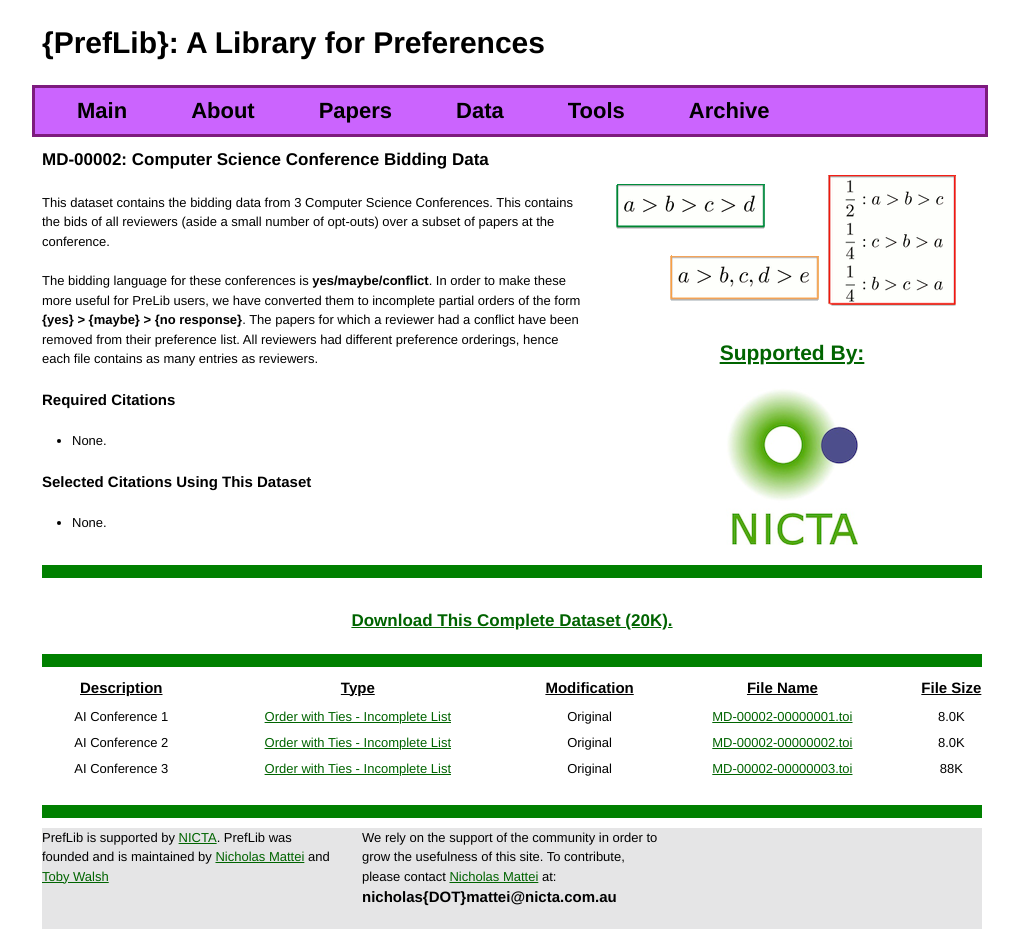
After one commit to endolith/PrefLib-www, a PHP site: page /data/matching/csconf/index.php in a window 1280 px wide. The commit adds this page. Shown: the whole page, without its empty margins (128-1147 px from the left). Run offline with PHP 8.4, Linux system fonts and the light colour scheme.

Commit message:
final update before main push

```diff
--- a/www/data/index.php
+++ b/www/data/index.php
@@ -120,7 +120,7 @@
 <h4 style=text-align:center> Matching Data</h4><a name = "md"></a>
 <div class="news_box"><h6><a href=" /data/matching/kidney/ "> MD-00001: Kidney Data</a></h6><p>This dataset contains 310 instances of synthetic kidney donor pools.  The data was generated using a state of the art donor pool generation method (described in Saidman et al., Increasing the opportunity of live kidney donation by matching for two-and three-way exchanges. Transplantation 81(5), 2006) and was donated by <a href="http://www.cs.cmu.edu/~dickerson">John Dickerson.</a>  John has recently posted his generation as well as his exchange solving code online; it is available <a href="https://github.com/JohnDickerson/KidneyExchange">here</a>.</p></div>
 
-<div class="news_box"><h6><a href=" /data/matching/aiconf/ "> MD-00002: AI Conference Bidding Data</a></h6><p>This dataset contains the bidding data from 3 AI Conferences.  This contains the bids of all reviewers (aside a small number of opt-outs) over a subset of papers at the conference.</p></div>
+<div class="news_box"><h6><a href=" /data/matching/csconf/ "> MD-00002: Computer Science Conference Bidding Data</a></h6><p>This dataset contains the bidding data from 3 Computer Science Conferences.  This contains the bids of all reviewers (aside a small number of opt-outs) over a subset of papers at the conference.</p></div>
 
 
 
--- /dev/null
+++ b/www/data/matching/csconf/index.php
@@ -0,0 +1,65 @@
+
+	<!DOCTYPE html PUBLIC "-//W3C//DTD XHTML 1.0 Strict//EN" "http://www.w3.org/TR/xhtml1/DTD/xhtml1-strict.dtd">
+	<html xmlns="http://www.w3.org/1999/xhtml" xml:lang="en" lang="en">
+	<head>
+		<?php require_once($_SERVER['DOCUMENT_ROOT'] . '/common/head.php'); ?>
+	</head>
+
+	<body>
+		<div class="container_12">
+			<?php require_once($_SERVER['DOCUMENT_ROOT'] . '/common/menu.php'); ?>
+
+
+&nbsp;<div class="grid_7">
+<h5>MD-00002: Computer Science Conference Bidding Data</h5>
+<p>This dataset contains the bidding data from 3 Computer Science Conferences.  This contains the bids of all reviewers (aside a small number of opt-outs) over a subset of papers at the conference.</p> <p>The bidding language for these conferences is <b>yes/maybe/conflict</b>.  In order to make these more useful for PreLib users, we have converted them to incomplete partial orders of the form <b>{yes} > {maybe} > {no response}</b>.  The papers for which a reviewer had a conflict have been removed from their preference list.  All reviewers had different preference orderings, hence each file contains as many entries as reviewers.</p>
+
+<p><h6>Required Citations</h6><p><ul>
+<li>None.</li></ul></p>
+
+<p><h6>Selected Citations Using This Dataset</h6><p><ul>
+<li>None.</li></ul></p>
+
+</div>
+			<!-- Pictures and Links -->
+			<div class="grid_5">
+				<p>
+				<img src="/images/pref.png" alt="" title="" />
+
+				<a href="http://www.nicta.com.au/category/research/optimisation/" class="center"> <h3>Supported By:</h3><img src="/images/nicta.png" alt="" title="NICTA" /></a>
+				</p>
+			</div>
+
+			<!-- Break Page... -->
+			<div class="clear"></div>
+			<div class="grid_12 spacer"></div>
+			<div class="clear"></div>
+
+
+<div class="grid_12"><p><ul><h5 style="text-align:center;"><a href=" /data/matching/csconf/csconf.zip ">Download This Complete Dataset (20K).</a></h5></ul></p></div>
+
+<!-- Break Page... -->
+																		<div class="clear"></div>
+																		<div class="grid_12 spacer"></div>
+																		<div class="clear"></div>
+
+																		<div class="grid_12">
+																		<table class="DataTable">
+																		<tr><th>Description</th><th>Type</th><th>Modification</th><th>File Name</th><th>File Size</th></tr>
+
+																		 <tr><td> AI Conference 1 </td><td> <a href="/data/format.php#toi">Order with Ties - Incomplete List</a></td> <td> Original </td> <td> <a href="/data/matching/csconf/MD-00002-00000001.toi" onClick="_gaq.push(['_trackEvent', 'Download', 'individual', 'MD-00002-00000001.toi']);">MD-00002-00000001.toi</a> </td><td> 8.0K</td></tr>
+
+ <tr><td> AI Conference 2 </td><td> <a href="/data/format.php#toi">Order with Ties - Incomplete List</a></td> <td> Original </td> <td> <a href="/data/matching/csconf/MD-00002-00000002.toi" onClick="_gaq.push(['_trackEvent', 'Download', 'individual', 'MD-00002-00000002.toi']);">MD-00002-00000002.toi</a> </td><td> 8.0K</td></tr>
+
+ <tr><td> AI Conference 3 </td><td> <a href="/data/format.php#toi">Order with Ties - Incomplete List</a></td> <td> Original </td> <td> <a href="/data/matching/csconf/MD-00002-00000003.toi" onClick="_gaq.push(['_trackEvent', 'Download', 'individual', 'MD-00002-00000003.toi']);">MD-00002-00000003.toi</a> </td><td> 88K</td></tr>
+
+
+		</table>
+		</div>
+
+
+			<!-- Break and Footer -->
+			<?php require_once($_SERVER['DOCUMENT_ROOT'] . '/common/foot.php'); ?>
+		</div>
+	</body>
+	</html>
```
Also changed, not shown: www/data/matching/aiconf/index.php (deleted, +0 -65 lines), www/data/matching/aiconf/info.txt (deleted, +0 -20 lines), www/data/matching/csconf/info.txt (added, +20 -0 lines).
